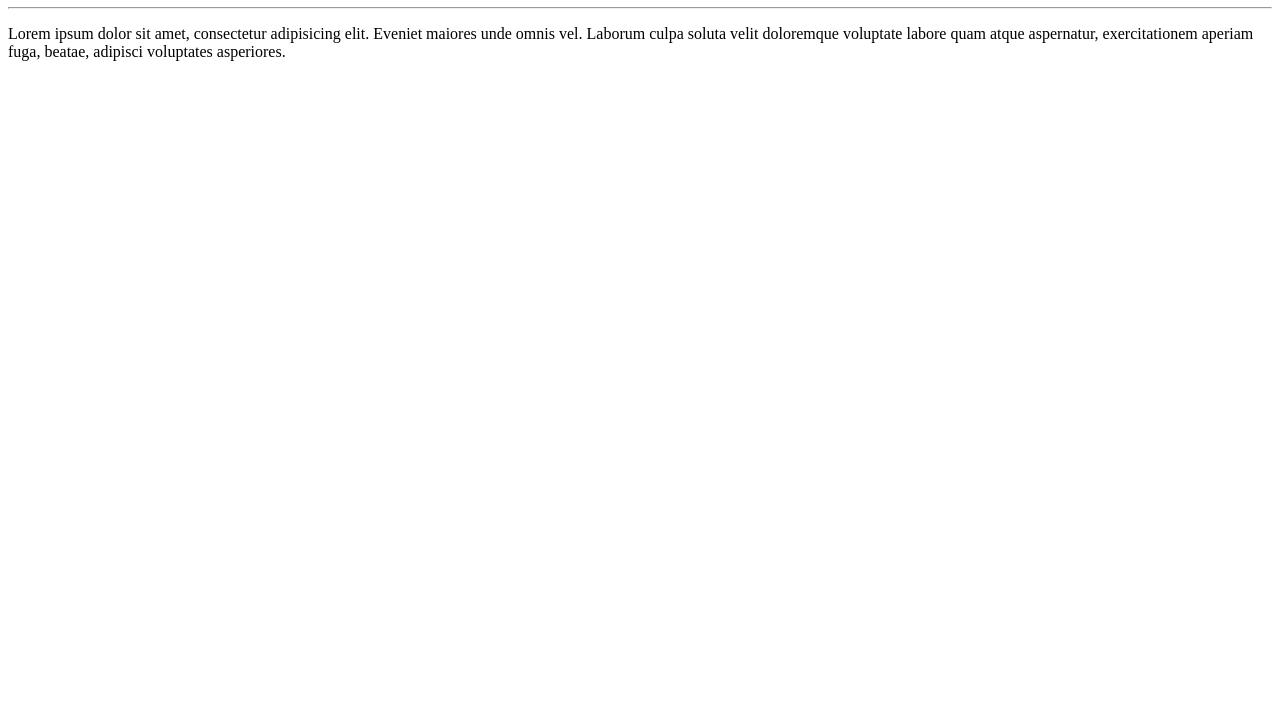
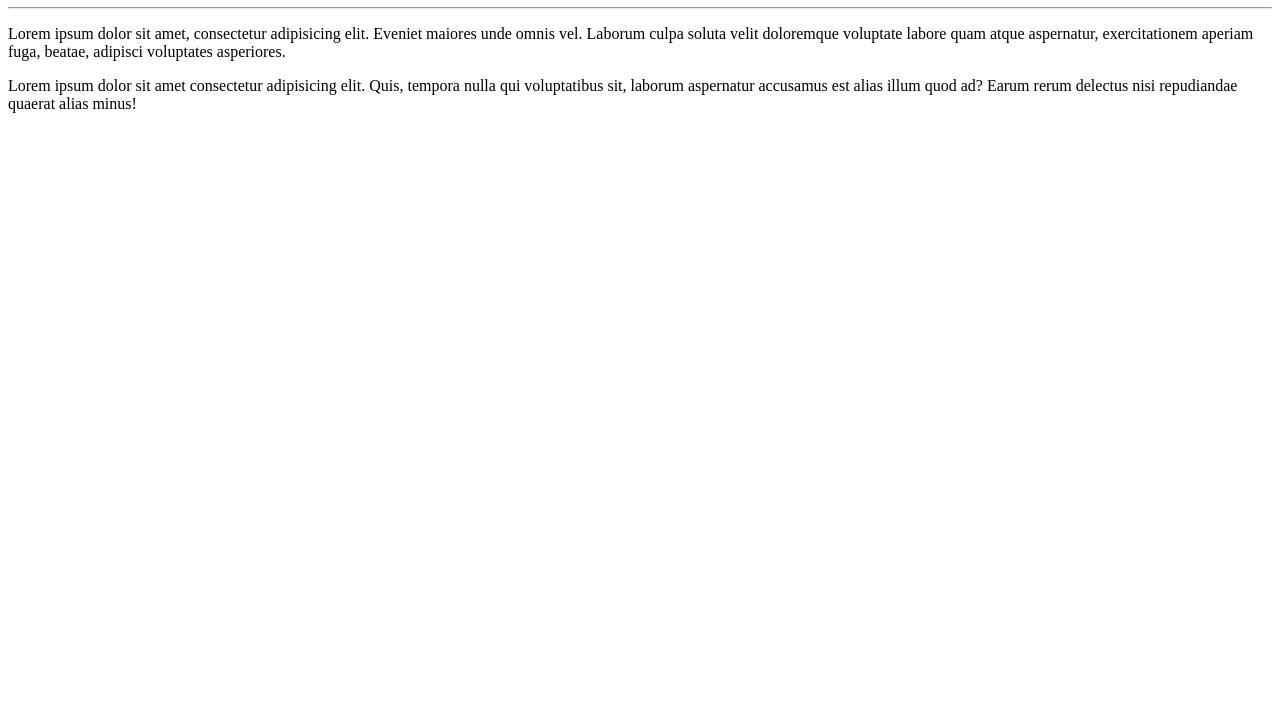
Before and after one commit to RamonCF/Ola-mundo, a plain HTML site: page site exemplo/index.html in a window 1280 px wide. Shown: the part 73-800 px from the top of the page. Drawn offline with Linux system fonts and the light colour scheme.

Commit message:
Adicionei um parágrafo

```diff
--- a/site exemplo/index.html
+++ b/site exemplo/index.html
@@ -10,6 +10,7 @@
     <h1>Olá, Mundo</h1>
     <hr>
     <p>Lorem ipsum dolor sit amet, consectetur adipisicing elit. Eveniet maiores unde omnis vel. Laborum culpa soluta velit doloremque voluptate labore quam atque aspernatur, exercitationem aperiam fuga, beatae, adipisci voluptates asperiores.</p>
+    <p>Lorem ipsum dolor sit amet consectetur adipisicing elit. Quis, tempora nulla qui voluptatibus sit, laborum aspernatur accusamus est alias illum quod ad? Earum rerum delectus nisi repudiandae quaerat alias minus!</p>
 
 </body>
 </html>
```
